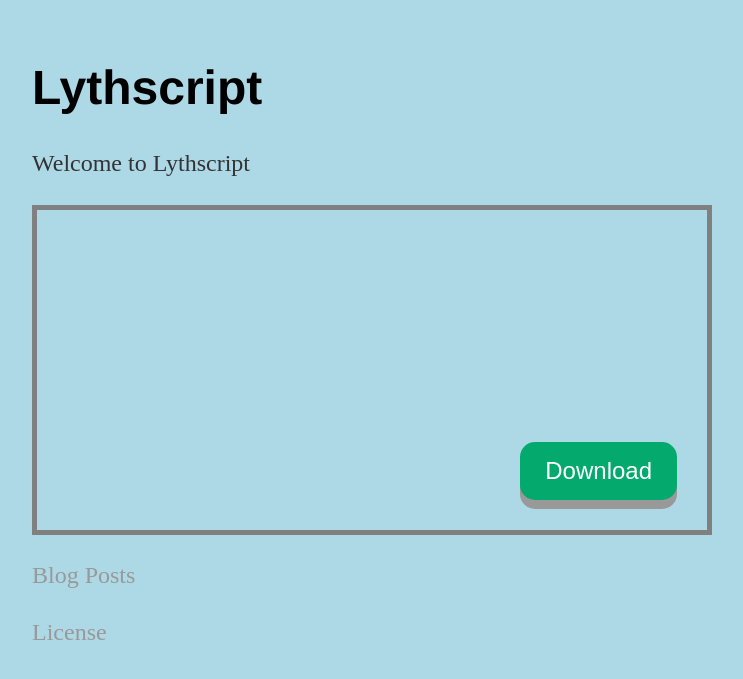
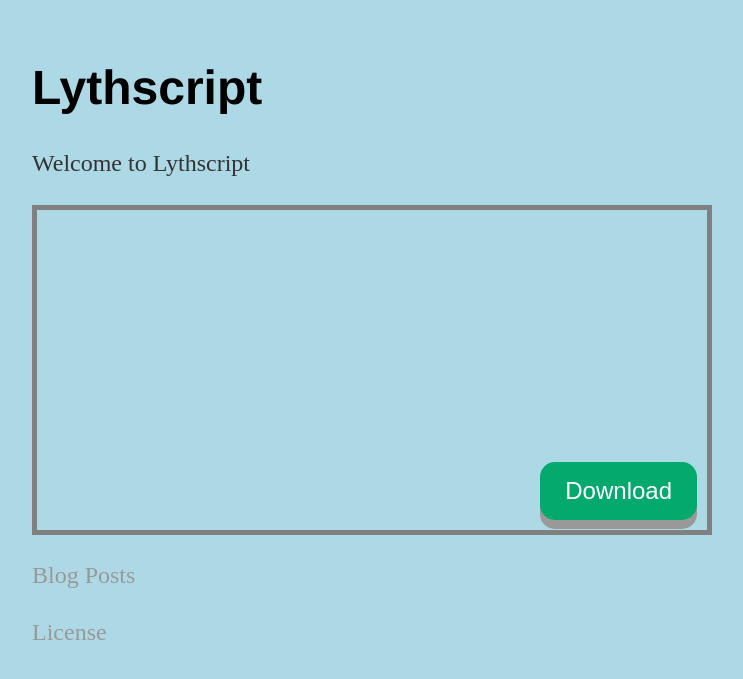
Before and after one commit to lythscript/lythscript.github.io, a Jekyll site: the page built from index.html, in a window 1280 px wide. Shown: the top 679 px of the page, without its empty margins (160-903 px from the left). Built offline with Jekyll 4.4.1, drawn with Linux system fonts in a browser that asks for light colours.

Commit message:
Update main.css

```diff
--- a/css/main.css
+++ b/css/main.css
@@ -67,8 +67,8 @@ button {
 }
 .bdiv{
 position: absolute;
-  bottom: 30px;
-  right: 30px;
+  bottom: 10px;
+  right: 10px;
 }
 
 button:hover {background-color: #3e8e41}
```
